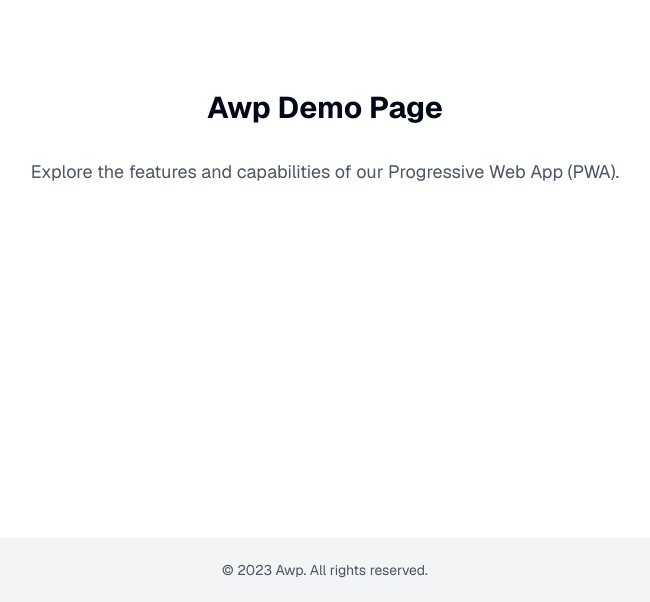
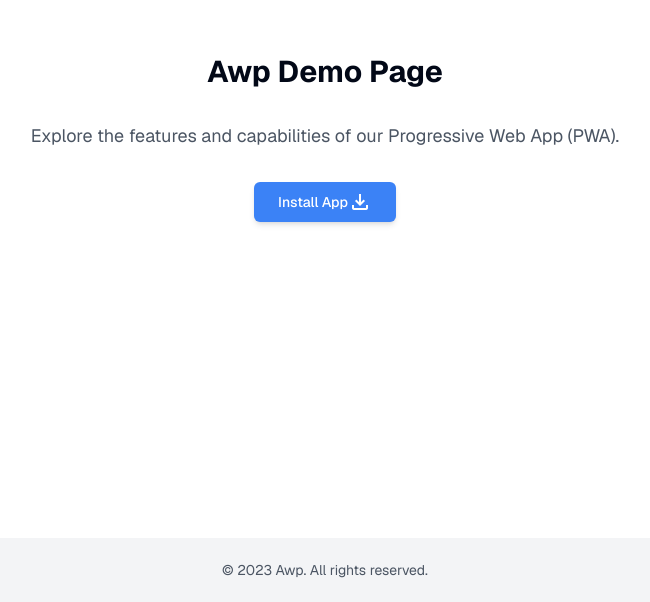
Before and after one commit to Charizard13/awp, a Next.js app: page /demo in a window 1280 px wide. Shown: the part 262-864 px from the top of the page, without its empty margins (315-965 px from the left). Built offline with nearby package versions, Linux system fonts and the light colour scheme.

Commit message:
refactor comps

```diff
--- a/app/demo/page.tsx
+++ b/app/demo/page.tsx
@@ -2,10 +2,10 @@
 import { Button } from "@/components/ui/button";
 import { ToastAction } from "@/components/ui/toast";
 import { toast } from "@/components/ui/use-toast";
-import usePwa from "@/hooks/usePwa";
+import usePwa from "@/hooks/useInstall";
 
 export default function Pwa() {
-  const { prompt, install, isInstallable, isInstalled } = usePwa();
+  const { install, status } = usePwa();
   const handleCopy = () => {
     navigator.clipboard.writeText(window.location.href);
     toast({
@@ -18,17 +18,24 @@ export default function Pwa() {
     <div className="flex flex-col items-center justify-center flex-grow text-center p-4 space-y-8">
       <h1 className="text-3xl font-bold">Awp Demo Page</h1>
       <p className="text-lg text-gray-600 dark:text-gray-400">Explore the features and capabilities of our Progressive Web App (PWA).</p>
-      {prompt && (
-        <Button className="px-6 py-2 bg-blue-500 text-white rounded-md shadow-md hover:bg-blue-600" variant="default" onClick={install}>
-          Install App
+
+      {status === "idle" && (
+        <Button className="px-6 py-2 bg-blue-500 text-white rounded-md shadow-md hover:bg-blue-600 " variant="default" onClick={install}>
+          Install App <span className="material-symbols-outlined">get_app</span>
         </Button>
       )}
-      {isInstalled && (
+      {status === "installing" && (
+        <div className="border border-gray-200 dark:border-gray-700 p-4 rounded-md">
+          <p className="text-sm text-gray-600 dark:text-gray-400">Your app is installing...</p>
+        </div>
+      )}
+
+      {status === "installed" && (
         <div className="border border-gray-200 dark:border-gray-700 p-4 rounded-md">
           <p className="text-sm text-gray-600 dark:text-gray-400">Your app is installed!</p>
         </div>
       )}
-      {!isInstallable && (
+      {status === "unSupported" && (
         <div className="text-foreground">
           <div className="space-y-4">
             <h2 className="text-2xl font-semibold items-center flex space-x-2">
--- /dev/null
+++ b/hooks/useInstall.tsx
@@ -0,0 +1,70 @@
+"use client";
+import { useEffect, useState } from "react";
+
+type UserChoice = {
+  outcome: "accepted" | "dismissed";
+};
+
+type BeforeInstallPromptEvent = {
+  prompt: () => void;
+  userChoice: Promise<UserChoice>;
+} & Event;
+
+type AppPlatform = "chrome_web_store" | "play" | "chromeos_play" | "webapp" | "windows" | "f-droid" | "amazon";
+
+type App = {
+  platform: AppPlatform;
+  url?: string;
+  id?: string;
+};
+
+declare global {
+  interface Navigator {
+    getInstalledRelatedApps(): Promise<App[]>;
+  }
+}
+const currentBrowser = navigator.userAgent.toLowerCase();
+const isInstallable = currentBrowser.indexOf("edg") > -1 || currentBrowser.indexOf("chrome") > -1 || currentBrowser.indexOf("safari") > -1;
+
+export default function usePwa() {
+  const [prompt, setPrompt] = useState<BeforeInstallPromptEvent | null>(null);
+  const [status, setStatus] = useState<"unSupported" | "idle" | "installing" | "installed">(isInstallable ? "idle" : "unSupported");
+
+  useEffect(() => {
+    const handler = (e: Event) => setPrompt(e as BeforeInstallPromptEvent);
+    window.addEventListener("beforeinstallprompt", handler);
+    return () => window.removeEventListener("beforeinstallprompt", handler);
+  }, []);
+
+  useEffect(() => {
+    const handler = () => setStatus("installed");
+    window.addEventListener("appinstalled", handler);
+    return () => window.removeEventListener("appinstalled", handler);
+  }, []);
+
+  useEffect(() => {
+    const handler = async () => {
+      const relatedApps = await navigator.getInstalledRelatedApps();
+      console.log(relatedApps);
+      const pwaApp = relatedApps.find((app) => app.platform === "webapp");
+      if (pwaApp) {
+        setStatus("installed");
+      }
+    };
+    handler();
+  }, []);
+
+  const install = async () => {
+    if (!prompt) {
+      return;
+    }
+    prompt.prompt();
+    const result = await prompt.userChoice;
+    if (result.outcome === "accepted") {
+      setPrompt(null);
+      setStatus("installing");
+    }
+  };
+
+  return { install, status };
+}
--- a/hooks/usePwa.tsx
+++ /dev/null
@@ -1,62 +0,0 @@
-"use client";
-import { useEffect, useState } from "react";
-
-type BeforeInstallPromptEvent = {
-  prompt: () => void;
-  userChoice: Promise<{ outcome: "accepted" | "dismissed" }>;
-} & Event;
-
-declare global {
-  interface Navigator {
-    getInstalledRelatedApps(): Promise<[]>;
-  }
-}
-
-export default function usePwa() {
-  const [prompt, setPrompt] = useState<BeforeInstallPromptEvent | null>(null);
-  const [isInstalled, setIsInstalled] = useState(false);
-  const [isInstallable, setIsInstallable] = useState(false);
-
-  useEffect(() => {
-    const currentBrowser = navigator.userAgent.toLowerCase();
-    setIsInstallable(currentBrowser.indexOf("edg") > -1 || currentBrowser.indexOf("chrome") > -1);
-  }, []);
-
-  useEffect(() => {
-    const handler = (e: Event) => {
-      e.preventDefault();
-      setPrompt(e as BeforeInstallPromptEvent);
-    };
-    window.addEventListener("beforeinstallprompt", handler);
-    return () => window.removeEventListener("transitionend", handler);
-  }, []);
-
-  useEffect(() => {
-    const handler = async () => setIsInstalled(true);
-    window.addEventListener("appinstalled", handler);
-    return () => window.removeEventListener("transitionend", handler);
-  }, []);
-
-  useEffect(() => {
-    const handler = async () => {
-      const relatedApps = await navigator.getInstalledRelatedApps();
-      console.log(relatedApps);
-      const PWAisInstalled = relatedApps.length > 0;
-      setIsInstalled(PWAisInstalled);
-    };
-    handler();
-  }, []);
-
-  const install = async () => {
-    if (!prompt) {
-      return;
-    }
-    prompt.prompt();
-    const result = await prompt.userChoice;
-    if (result.outcome === "accepted") {
-      setPrompt(null);
-    }
-  };
-
-  return { prompt, install, isInstalled, isInstallable };
-}
```
Also changed, not shown: hooks/useFiles.tsx (added, +15 -0 lines), hooks/useNotifications.tsx (added, +12 -0 lines), app/manifest.webmanifest.
